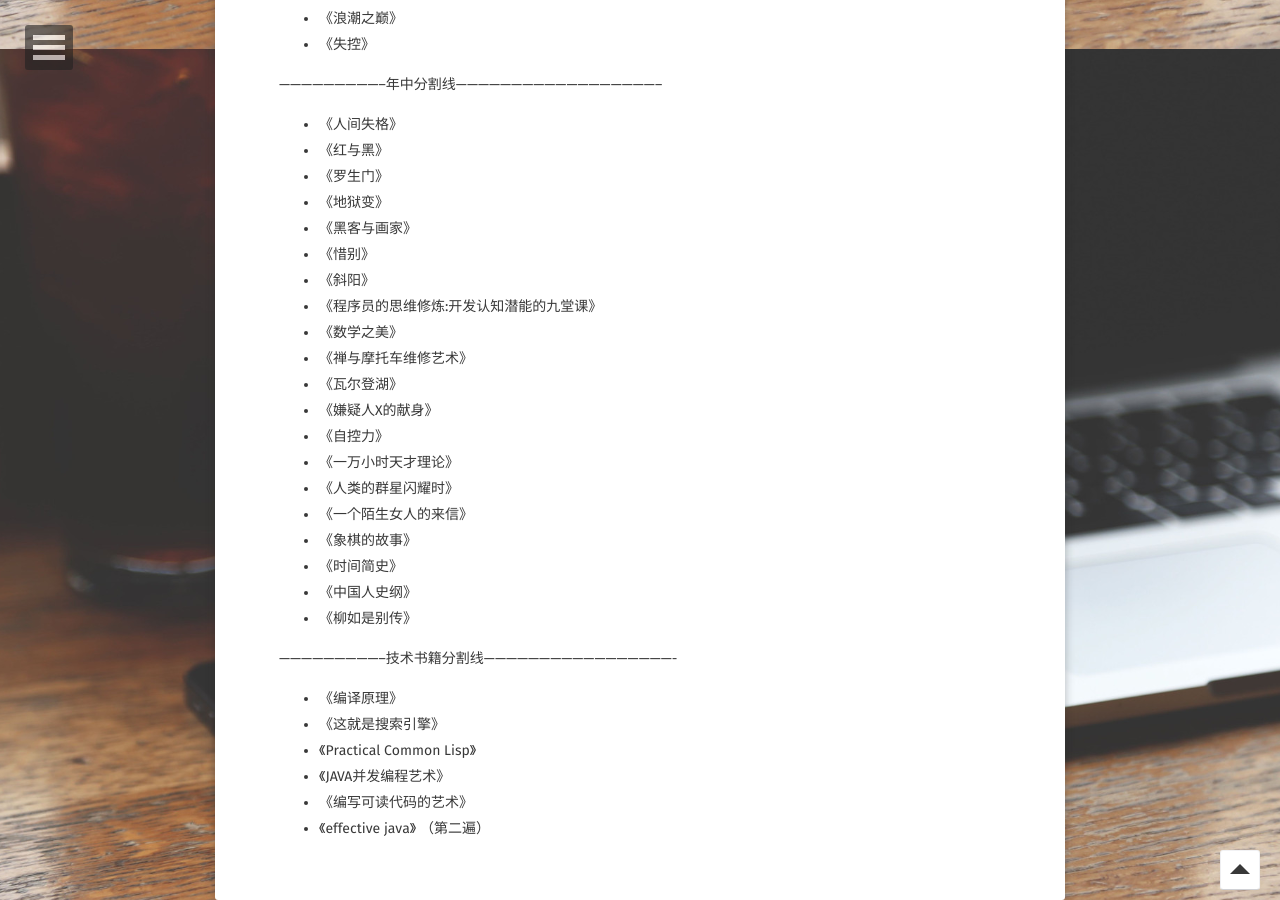
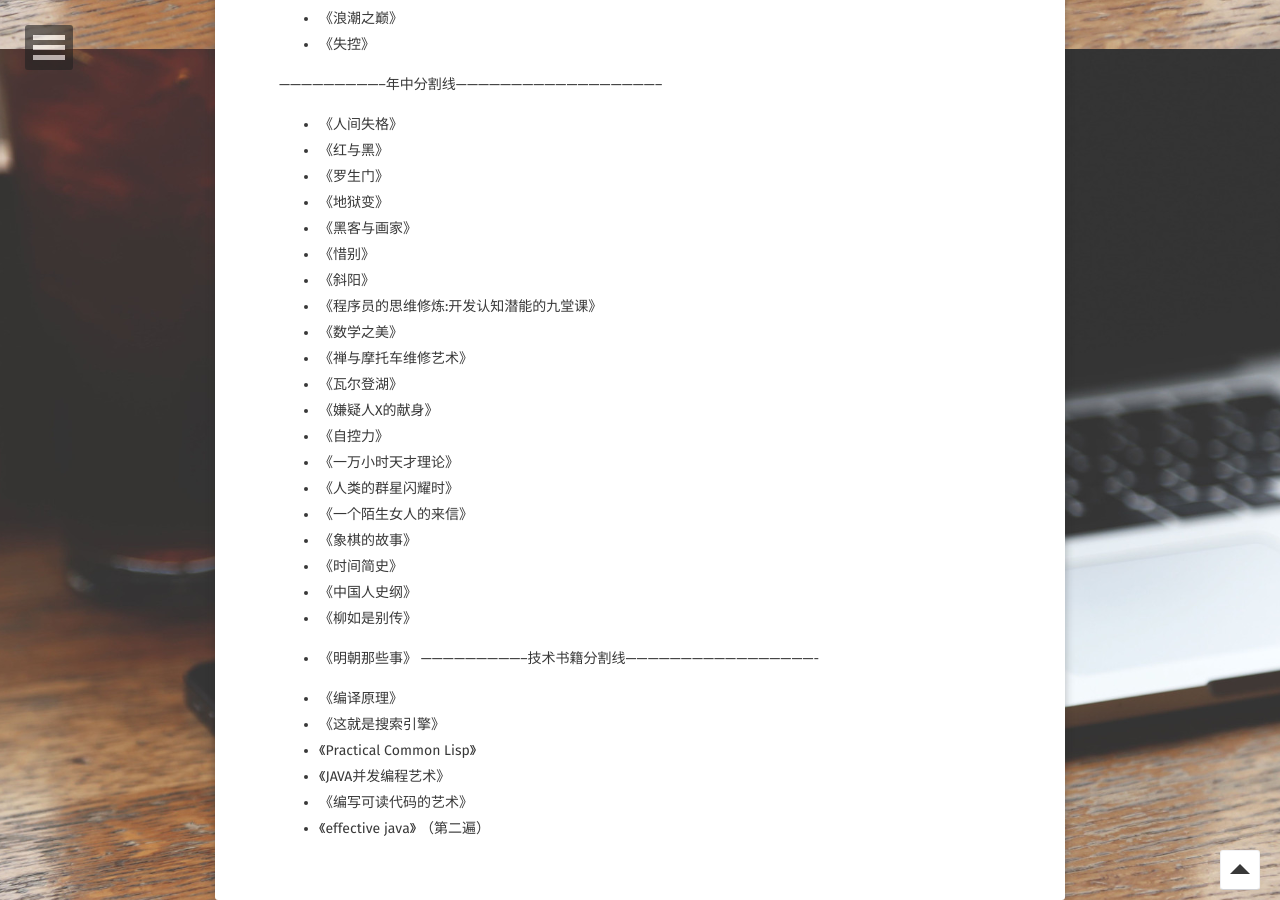
Before and after one commit to ridikuius/ridikuius.github.io, a Jekyll site: the page built from about/index.md, in a window 1280 px wide and 900 px high, scrolled down 851 px. Built offline with Jekyll 4.4.1, drawn with Linux system fonts in a browser that asks for light colours; some web fonts are replaced.

Commit message:
Update index.md

```diff
--- a/about/index.md
+++ b/about/index.md
@@ -52,7 +52,7 @@
 * 《时间简史》
 * 《中国人史纲》
 * 《柳如是别传》
-
+* 《明朝那些事》
 -----------------------------技术书籍分割线----------------------------------------------------
 
 * 《编译原理》
```
